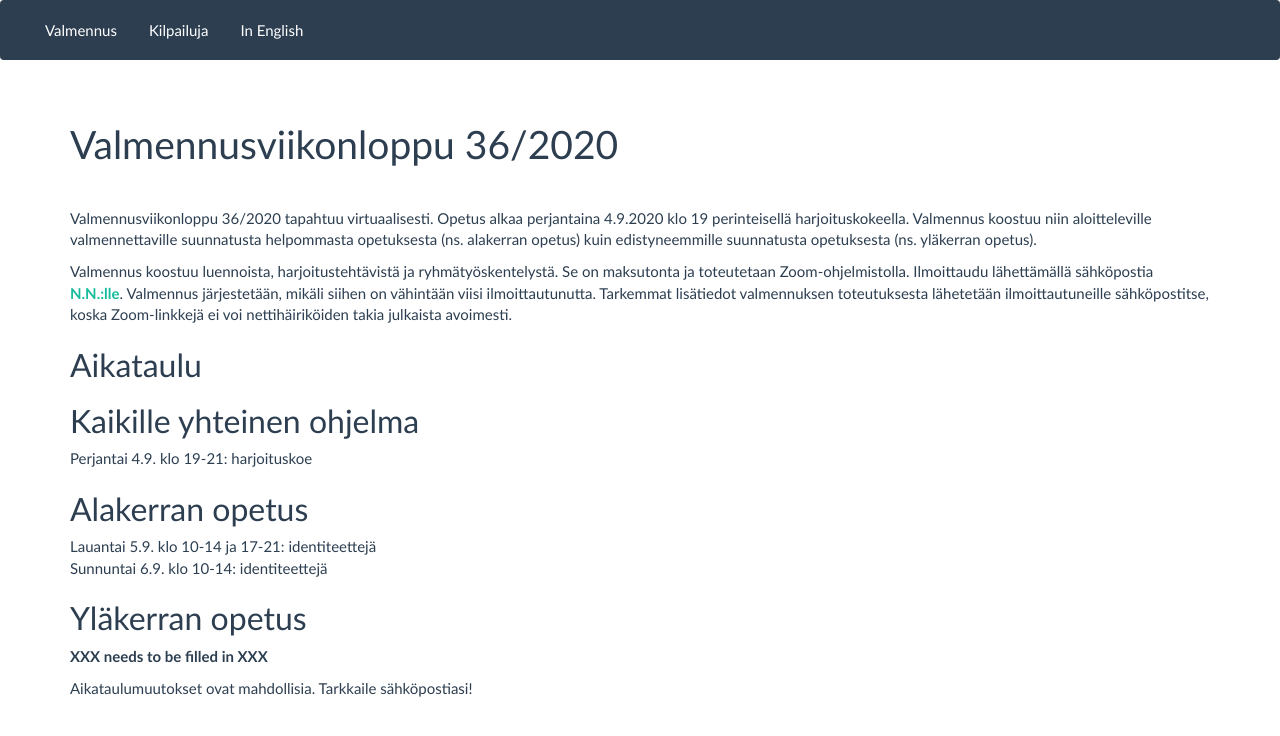
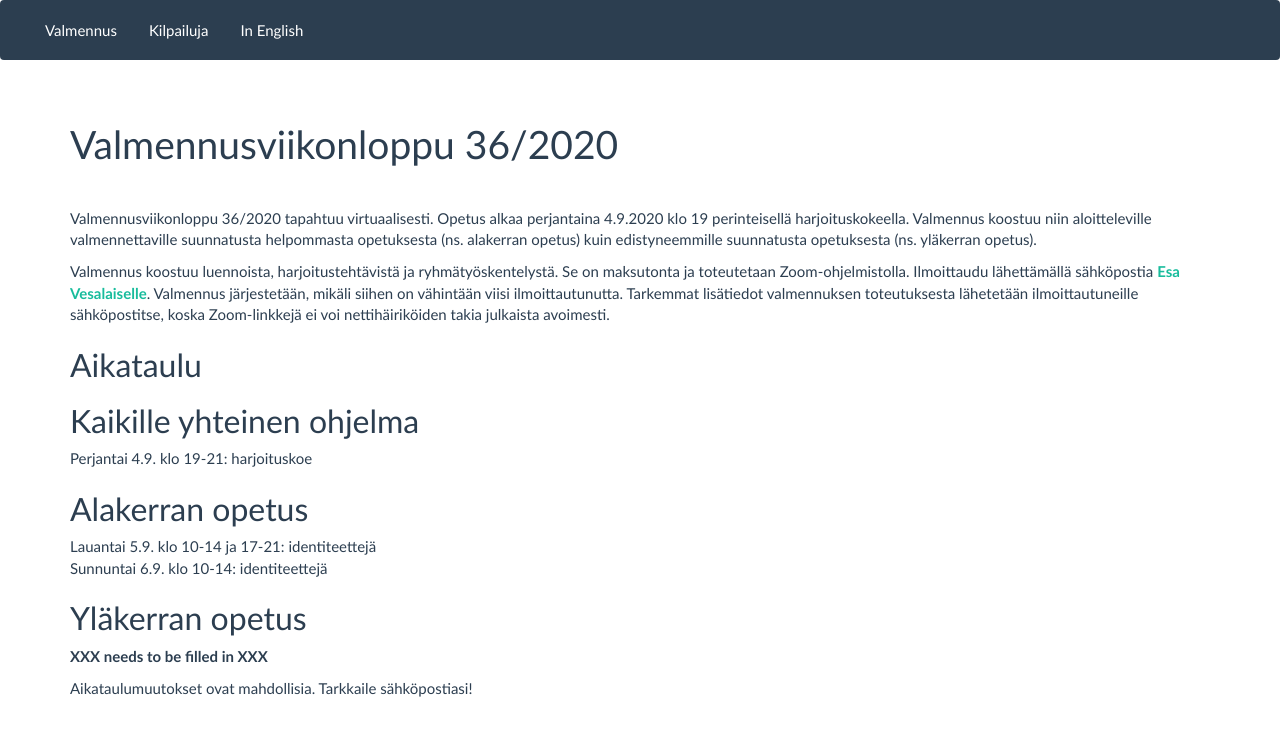
Before and after one commit to matematiikkakilpailut/matematiikkakilpailut.github.io, a Jekyll site: the page built from aikataulu/2020W36/index.md, in a window 1280 px wide. Shown: the top 736 px of the page. Built offline with Jekyll 4.4.1, drawn with Linux system fonts in a browser that asks for light colours; some of the changed lines change nothing that is shown.

Commit message:
Esa ottaa vastaan ilmoittautumiset

```diff
--- a/aikataulu/2020W36/index.md
+++ b/aikataulu/2020W36/index.md
@@ -9,7 +9,7 @@ jsonld: >-
   "name": "Valmennusviikonloppu 36/2020",
   "description": "Valmennusviikonloppu 36/2020 tapahtuu virtuaalisesti. Tilaisuus alkaa perjantaina 4.9.2020 klo 19 perinteisellä monivalintakilpailulla ja jatkuu lauantaina ja sunnuntaina. Valmennus on maksutonta.",
   "startDate": "2020-09-04T19:00+03:00",
-  "endDate": "2020-09-06T13:00+03:00",
+  "endDate": "2020-09-06T14:00+03:00",
   "eventAttendanceMode": "https://schema.org/OnlineEventAttendanceMode",
   "eventStatus": "https://schema.org/EventScheduled",
   "image": "https://keskustelu.matematiikkakilpailut.fi/uploads/default/original/1X/903d26f2a2a48285467275e06546a35b2f203482.png",
@@ -32,7 +32,7 @@ jsonld: >-
     "@type": "Offer",
     "price": "0",
     "priceCurrency": "EUR",
-    "url": "mailto:XXX",
+    "url": "mailto:esavesalainen@gmail.com",
     "availability": "http://schema.org/InStock",
     "validFrom": "2020-08-30",
     "validThrough": "2020-09-06"
@@ -50,7 +50,7 @@ kuin edistyneemmille suunnatusta opetuksesta (ns. yläkerran opetus).
 Valmennus koostuu luennoista, harjoitustehtävistä ja
 ryhmätyöskentelystä. Se on maksutonta ja toteutetaan Zoom-ohjelmistolla.
 Ilmoittaudu lähettämällä sähköpostia
-**[N.N.:lle](mailto:XXX)**.
+**[Esa Vesalaiselle](mailto:esavesalainen@gmail.com)**.
 Valmennus järjestetään, mikäli siihen on vähintään viisi ilmoittautunutta.
 Tarkemmat lisätiedot valmennuksen toteutuksesta lähetetään
 ilmoittautuneille sähköpostitse, koska Zoom-linkkejä ei voi nettihäiriköiden
```
